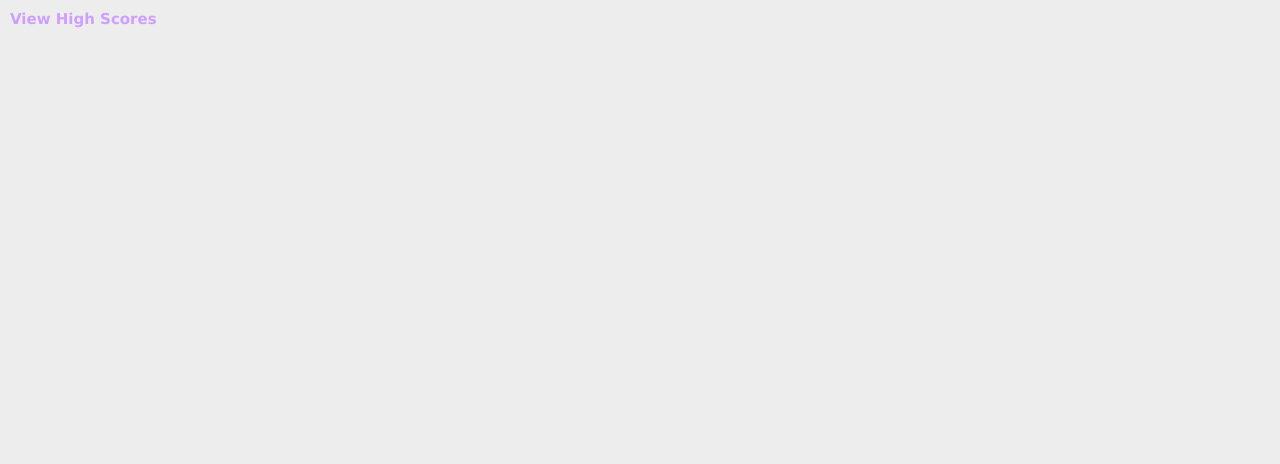
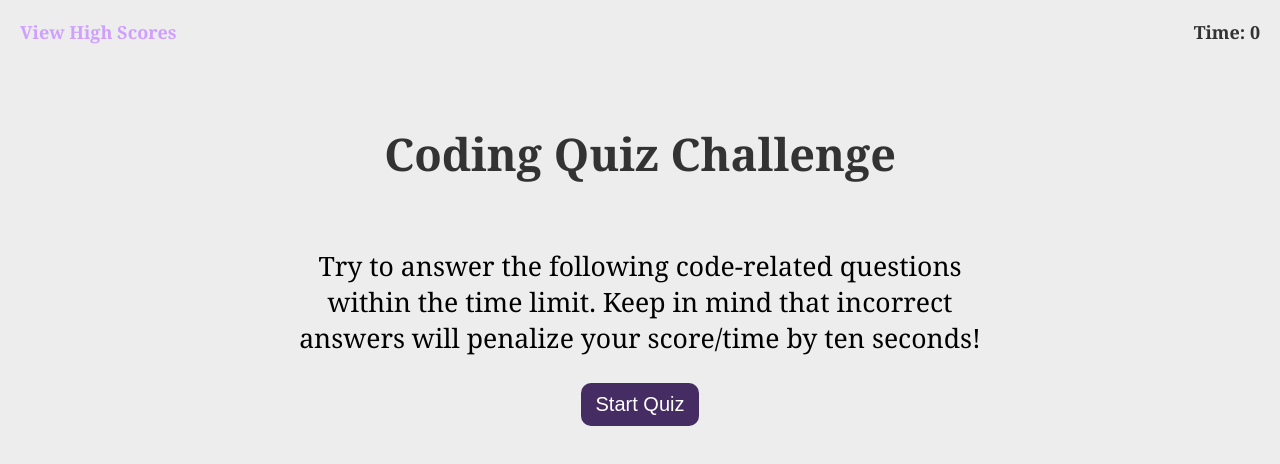
Before and after one commit to Vinyldude8896/Coding-Quiz, a plain HTML site: page index.html in a window 1280 px wide. Drawn offline with Linux system fonts and the light colour scheme.

Commit message:
finished landing page for quiz and styles

```diff
--- a/assets/CSS/style.css
+++ b/assets/CSS/style.css
@@ -5,8 +5,8 @@
 :root {
     --primary_text: #333;
     --secondary_text: white;
-    --highlight_color: #CF9FFF;
-    --highlight_text_Bubble: #5D3FD3;
+    --highlight_color: #800080;
+    --highlight_text_Bubble: #452c63;
 }
 
 body {
@@ -15,16 +15,62 @@ body {
   padding: 0;
   display: flex;
   flex-direction: column;
-  font-family: 'Lucida Sans', 'Lucida Sans Regular', 'Lucida Grande', 'Lucida Sans Unicode', Geneva, Verdana, sans-serif;
+  font-family:Cambria, Cochin, Georgia, Times, 'Times New Roman', serif
 }
 
 header {
+    display: flex;
+    justify-content: space-between;
 
 }
 
 header h1 {
     color: #CF9FFF;
-    font-size: 15px;
-    margin-left: 10px;
+    font-size: 18px;
+    justify-content: space-between;
+    font-weight: bold;
+    margin-left: 20px;
+    margin-top: 20px;
+    margin-right: 20px;
 
 }
+
+.timer {
+    color: var(--primary_text);
+}
+
+
+.page-content-start {
+    flex:1;
+    display: flex;
+    flex-wrap: wrap;
+    /* align-items: center; */
+    justify-content: center;
+    margin: 30px auto;
+    width: 55%;
+}
+
+.page-content-start h2 {
+    color: var(--primary_text);
+    font-size: 45px;
+    font-weight: bold;
+}
+
+.page-content-start p {
+    font-size: 26.6px;
+    text-align: center;
+    width: 100%;
+
+}
+
+.page-content-start button {
+    outline: none;
+    border: none;
+    border-radius: 10px;
+    flex-wrap: wrap;
+    justify-content: center;
+    color: var(--secondary_text);
+    background-color: var(--highlight_text_Bubble);
+    font-size: 20px;
+    padding: 10px 15px;
+}
--- a/index.html
+++ b/index.html
@@ -9,8 +9,17 @@
 </head>
 <header>
     <h1>View High Scores</h1>
+    <h1 class="timer">Time: 0</h1>
 </header>
 <body>
+    <section class="page-content-start" id="page-content-start">
+        <h2>Coding Quiz Challenge</h2>
+        <p>
+            Try to answer the following code-related questions within the time limit.
+            Keep in mind that incorrect answers will penalize your score/time by ten seconds!
+        </p>
+        <button class="btn" id="Start-Quiz" type="submit">Start Quiz</button>
+    </section>
 
 <script src="./assets/js/script.js"></script>
 </body>
```
